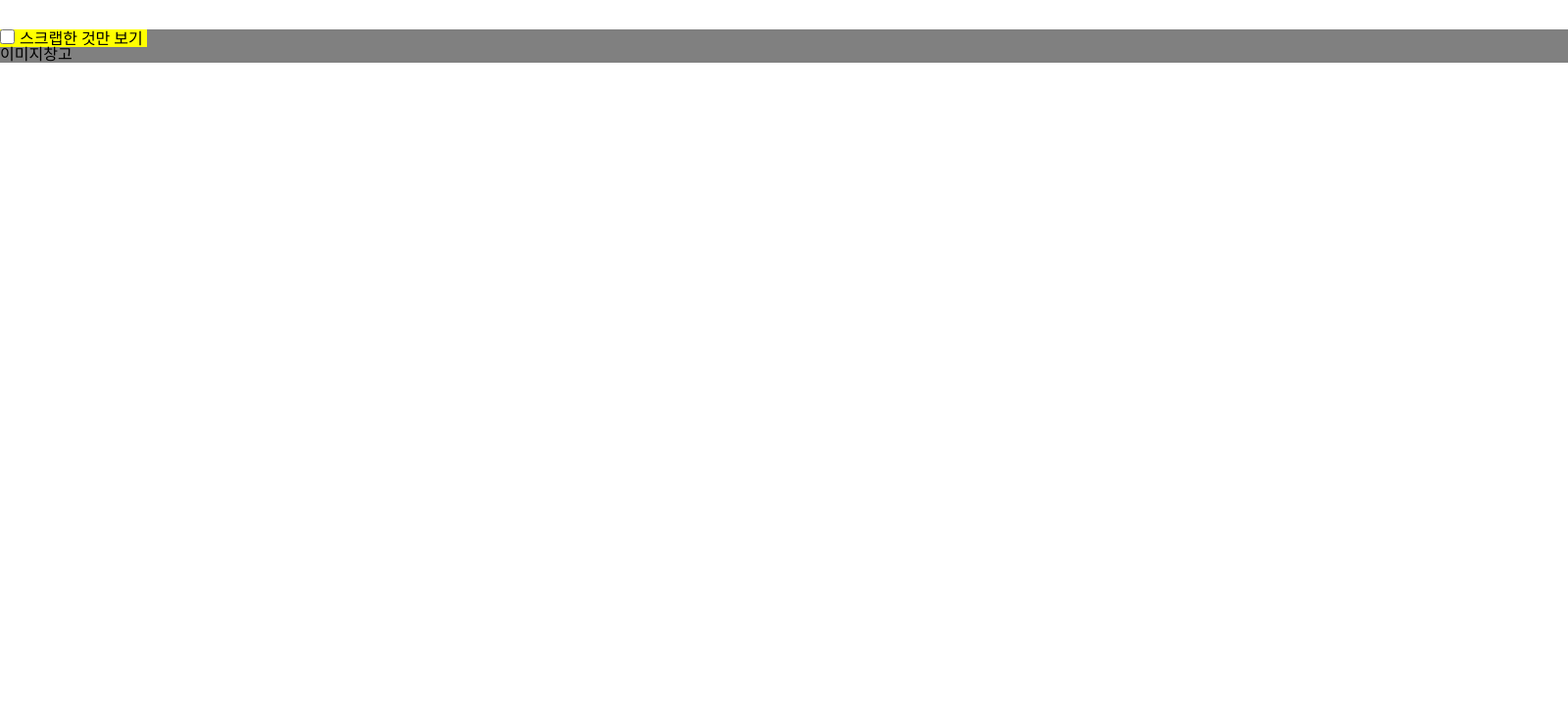
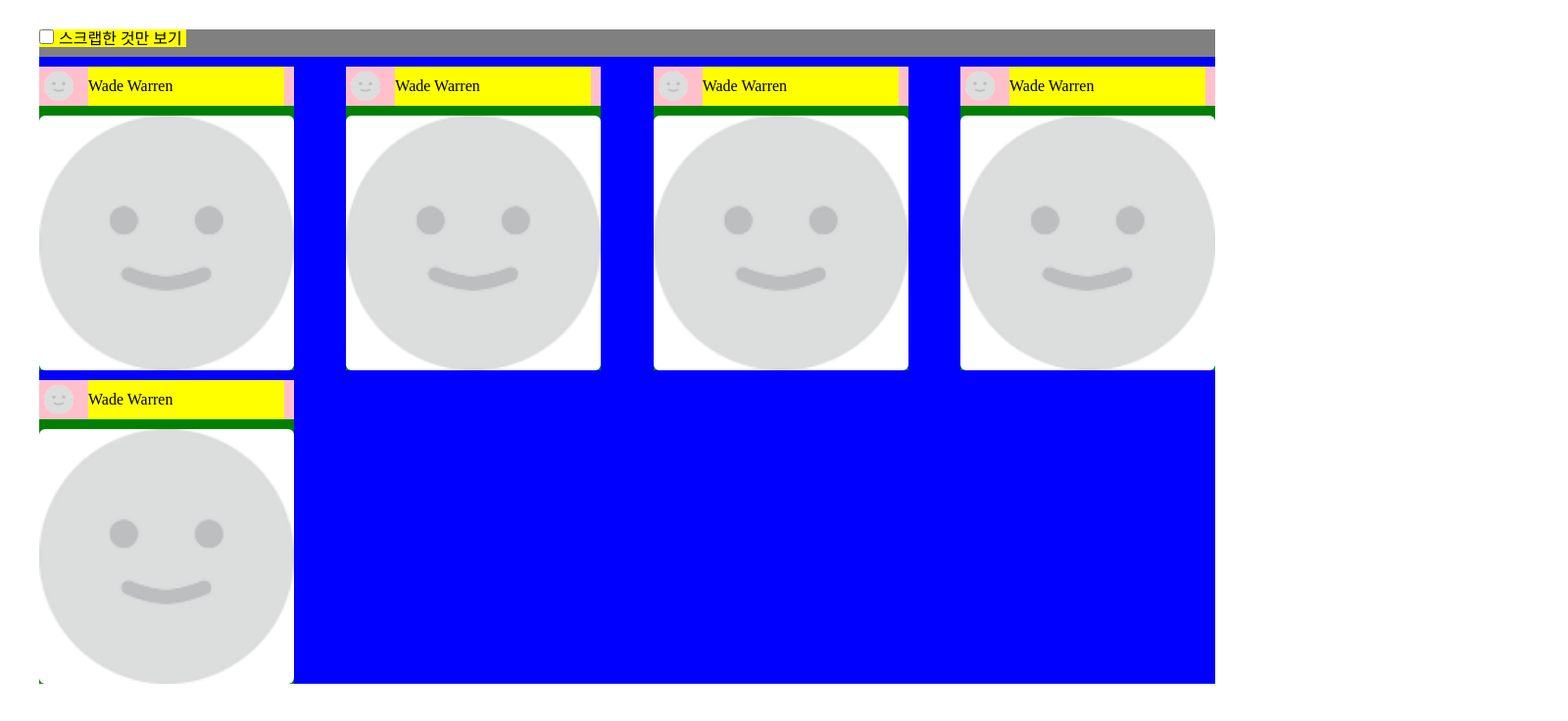
Before and after one commit to cogito1016/bucket_pre, a React (Create React App) app: page / in a window 1280 px wide. Shown: the top 736 px of the page at 98% size, 1600 px wide, since content can reach past the window. Built offline with nearby package versions, Linux system fonts and the light colour scheme.

Commit message:
feat: Interior > UI

```diff
--- a/src/pages/Interiors.js
+++ b/src/pages/Interiors.js
@@ -1,18 +1,34 @@
 import styled from "styled-components";
-import { ScrapBtn } from "./items";
+import { ScrapBtn, Interior } from "./items";
 
 const Container = styled.div`
   position: relative;
-  width: 1600px;
+  width: 1200px;
   margin: 30px auto 0 auto;
   background-color: gray;
+`;
+
+const InteriorsBox = styled.div`
+  position: relative;
+  display: flex;
+  justify-content: space-between;
+  flex-wrap: wrap;
+  width: 100%;
+  margin-top: 10px;
+  background-color: blue;
 `;
 
 const Interiors = () => {
   return (
     <Container>
       <ScrapBtn />
-      <div>이미지창고</div>
+      <InteriorsBox>
+        <Interior />
+        <Interior />
+        <Interior />
+        <Interior />
+        <Interior />
+      </InteriorsBox>
     </Container>
   );
 };
--- /dev/null
+++ b/src/pages/items/Interior.js
@@ -0,0 +1,59 @@
+import styled from "styled-components";
+
+const USER_DEFAULT_ICON = "/user/user_default_icon.png";
+
+const Container = styled.div`
+  position: relative;
+  width: 260px;
+  height: 310px;
+  margin-top: 10px;
+  background-color: green;
+`;
+
+const UserBox = styled.div`
+  position: relative;
+  width: 260px;
+  height: 40px;
+  background-color: pink;
+`;
+
+const InteriorImg = styled.img`
+  width: 260px;
+  height: 260px;
+  margin-top: 10px;
+  background-color: yellow;
+  border-radius: 6px;
+`;
+
+const UserIcon = styled.img`
+  position: absolute;
+  top: 5px;
+  left: 5px;
+  width: 30px;
+  height: 30px;
+  border-radius: 30px;
+  background-color: gray;
+`;
+
+const UserName = styled.label`
+  display: block;
+  width: 200px;
+  height: 40px;
+  margin-left: 50px;
+  line-height: 40px;
+  background-color: yellow;
+`;
+
+const Interior = () => {
+  return (
+    <Container>
+      <UserBox>
+        <UserIcon src={USER_DEFAULT_ICON} />
+        <UserName>Wade Warren</UserName>
+      </UserBox>
+      <InteriorImg src={USER_DEFAULT_ICON} />
+    </Container>
+  );
+};
+
+export default Interior;
--- a/src/pages/items/ScrapBtn.js
+++ b/src/pages/items/ScrapBtn.js
@@ -1,6 +1,7 @@
 import styled from "styled-components";
 
 const Container = styled.div`
+  position: relative;
   width: 150px;
   background-color: yellow;
 `;
--- a/src/pages/items/index.js
+++ b/src/pages/items/index.js
@@ -1 +1,2 @@
 export { default as ScrapBtn } from "./ScrapBtn";
+export { default as Interior } from "./Interior";
```
Also changed, not shown: public/user/user_default_icon.png (added).
